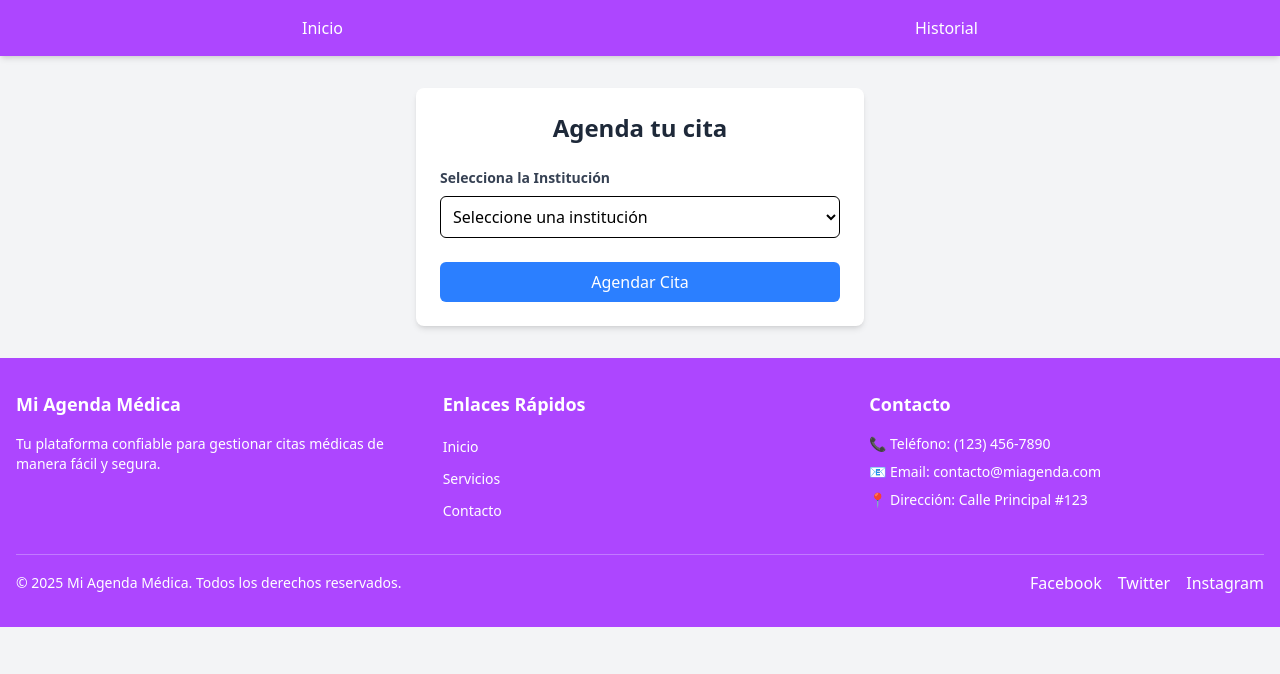
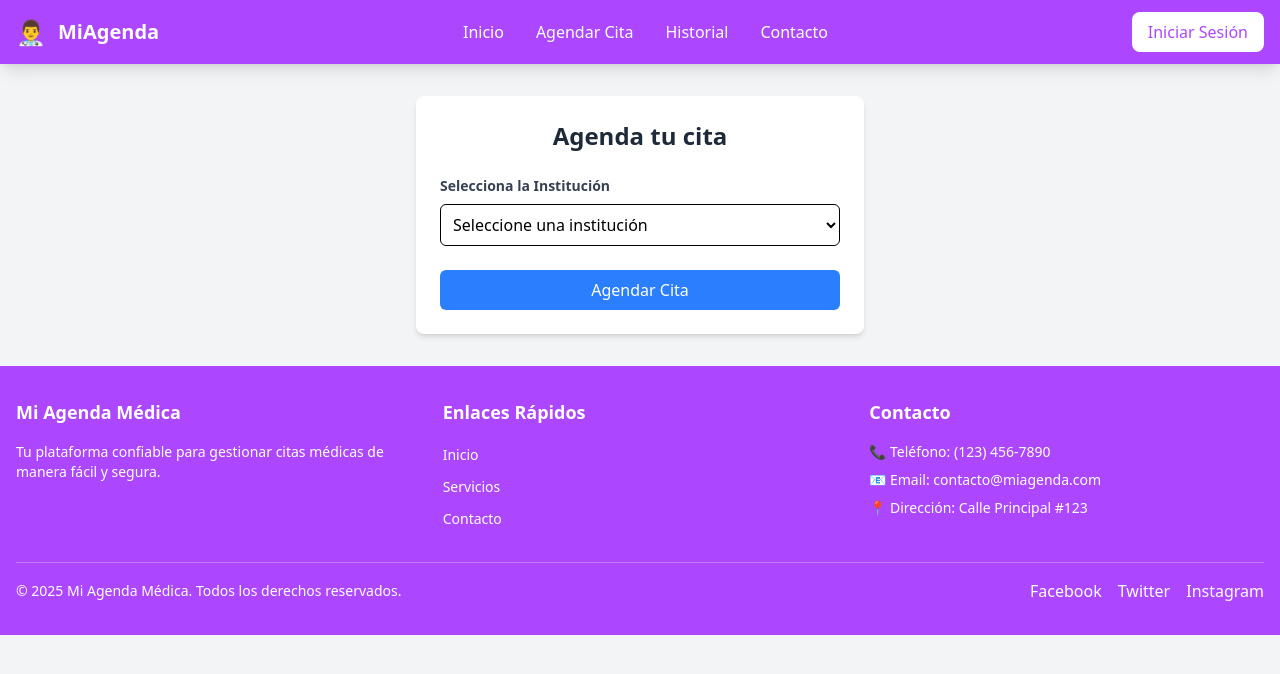
Before and after one commit to isabelzacarias/agenda, a React (Vite) app in the folder agenda/: page /formulario in a window 1280 px wide. Shown: the top 674 px of the page. Built offline with nearby package versions, Linux system fonts and the light colour scheme.

Commit message:
cambios de prueba

```diff
--- a/agenda/package.json
+++ b/agenda/package.json
@@ -4,7 +4,7 @@
   "version": "0.0.0",
   "type": "module",
   "scripts": {
-    "dev": "vite",
+    "dev": "vite --host",
     "build": "tsc -b && vite build",
     "lint": "eslint .",
     "preview": "vite preview"
--- a/agenda/src/components/Header.tsx
+++ b/agenda/src/components/Header.tsx
@@ -1,15 +1,80 @@
-
 import { Link } from 'react-router-dom';
+import { useState } from 'react';
 
 const Header = () => {
+  const [isMenuOpen, setIsMenuOpen] = useState(false);
+
   return (
-    <header className="bg-purple-500 p-4 shadow-md">
-      <nav>
-        <ul className="flex justify-around text-white">
-          <li><Link to="/" className="">Inicio</Link></li>
-          <li><Link to="/cart" className="">Historial</Link></li>
-        </ul>
-      </nav>
+    <header className="bg-purple-500 shadow-lg">
+      <div className="container mx-auto px-4">
+        <div className="flex justify-between items-center h-16">
+          {/* AQUI EL LOGO AMOR */}
+          <div className="flex items-center">
+            <Link to="/" className="flex items-center space-x-3">
+              {/* Puedes reemplazar el emoji con una imagen de logo */}
+              <span className="text-2xl">👨‍⚕️</span>
+              <span className="text-white font-bold text-xl">MiAgenda</span>
+            </Link>
+          </div>
+
+          <nav className="hidden md:flex items-center space-x-8">
+            <Link to="/" className="text-white hover:text-purple-200 transition-colors duration-200">
+              Inicio
+            </Link>
+            <Link to="/agendar" className="text-white hover:text-purple-200 transition-colors duration-200">
+              Agendar Cita
+            </Link>
+            <Link to="/historial" className="text-white hover:text-purple-200 transition-colors duration-200">
+              Historial
+            </Link>
+            <Link to="/contacto" className="text-white hover:text-purple-200 transition-colors duration-200">
+              Contacto
+            </Link>
+          </nav>
+
+          <div className="hidden md:flex items-center space-x-4">
+            <button className="bg-white text-purple-500 px-4 py-2 rounded-lg font-medium hover:bg-purple-100 transition-colors duration-200">
+              Iniciar Sesión
+            </button>
+          </div>
+
+          <button
+            className="md:hidden text-white p-2"
+            onClick={() => setIsMenuOpen(!isMenuOpen)}
+          >
+            <svg className="w-6 h-6" fill="none" stroke="currentColor" viewBox="0 0 24 24">
+              {isMenuOpen ? (
+                <path strokeLinecap="round" strokeLinejoin="round" strokeWidth={2} d="M6 18L18 6M6 6l12 12" />
+              ) : (
+                <path strokeLinecap="round" strokeLinejoin="round" strokeWidth={2} d="M4 6h16M4 12h16M4 18h16" />
+              )}
+            </svg>
+          </button>
+        </div>
+
+        {/* Menú móvil */}
+        {isMenuOpen && (
+          <div className="md:hidden">
+            <nav className="px-2 pt-2 pb-4 space-y-2">
+              <Link to="/" className="block text-white hover:bg-purple-600 rounded px-3 py-2">
+                Inicio
+              </Link>
+              <Link to="/formulario" className="block text-white hover:bg-purple-600 rounded px-3 py-2">
+                Agendar Cita
+              </Link>
+              <Link to="/historial" className="block text-white hover:bg-purple-600 rounded px-3 py-2">
+                Historial
+              </Link>
+              <Link to="/contacto" className="block text-white hover:bg-purple-600 rounded px-3 py-2">
+                Contacto
+              </Link>
+              <button className="w-full text-center bg-white text-purple-500 px-4 py-2 rounded-lg font-medium hover:bg-purple-100 transition-colors duration-200">
+                Iniciar Sesión
+              </button>
+            </nav>
+          </div>
+        )}
+      </div>
     </header>
   );
 };
--- a/agenda/src/pages/formularioEjemplo.tsx
+++ b/agenda/src/pages/formularioEjemplo.tsx
@@ -52,18 +52,21 @@ const doctoresPorServicio = {
 };
 
 const FormularioEjemplo = () => {
-  const [institucionSeleccionada, setInstitucionSeleccionada] = useState('');
-  const [servicioSeleccionado, setServicioSeleccionado] = useState('');
-  const [doctorSeleccionado, setDoctorSeleccionado] = useState('');
+  // Cambiamos los tipos de estado para manejar números en lugar de strings
+  const [institucionSeleccionada, setInstitucionSeleccionada] = useState<number | ''>('');
+  const [servicioSeleccionado, setServicioSeleccionado] = useState<number | ''>('');
+  const [doctorSeleccionado, setDoctorSeleccionado] = useState<number | ''>('');
 
   const handleInstitucionChange = (e: React.ChangeEvent<HTMLSelectElement>) => {
-    setInstitucionSeleccionada(e.target.value);
+    // Convertimos el valor a número
+    setInstitucionSeleccionada(e.target.value ? Number(e.target.value) : '');
     setServicioSeleccionado('');
     setDoctorSeleccionado('');
   };
 
   const handleServicioChange = (e: React.ChangeEvent<HTMLSelectElement>) => {
-    setServicioSeleccionado(e.target.value);
+    // Convertimos el valor a número
+    setServicioSeleccionado(e.target.value ? Number(e.target.value) : '');
     setDoctorSeleccionado('');
   };
 
@@ -102,12 +105,12 @@ const FormularioEjemplo = () => {
                 </label>
                 <select
                   className="w-full p-2 border rounded-md"
-                  value={servicioSeleccionado}
+                  value={servicioSeleccionado.toString()}
                   onChange={handleServicioChange}
                 >
                   <option value="">Seleccione un servicio</option>
                   {serviciosPorInstitucion[institucionSeleccionada as keyof typeof serviciosPorInstitucion]?.map((serv) => (
-                    <option key={serv.id} value={serv.id}>
+                    <option key={serv.id} value={serv.id.toString()}>
                       {serv.nombre}
                     </option>
                   ))}
@@ -122,12 +125,12 @@ const FormularioEjemplo = () => {
                 </label>
                 <select
                   className="w-full p-2 border rounded-md"
-                  value={doctorSeleccionado}
-                  onChange={(e) => setDoctorSeleccionado(e.target.value)}
+                  value={doctorSeleccionado.toString()}
+                  onChange={(e) => setDoctorSeleccionado(e.target.value ? Number(e.target.value) : '')}
                 >
                   <option value="">Seleccione un doctor</option>
                   {doctoresPorServicio[servicioSeleccionado as keyof typeof doctoresPorServicio]?.map((doc) => (
-                    <option key={doc.id} value={doc.id}>
+                    <option key={doc.id} value={doc.id.toString()}>
                       {doc.nombre}
                     </option>
                   ))}
```
